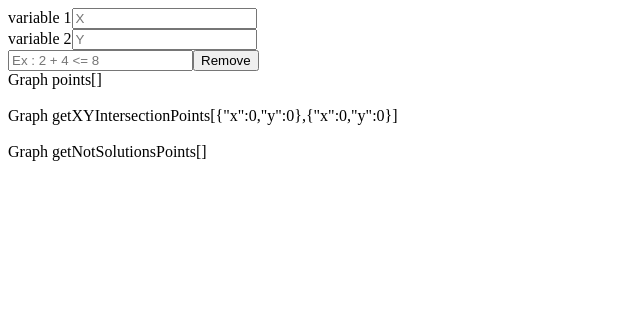
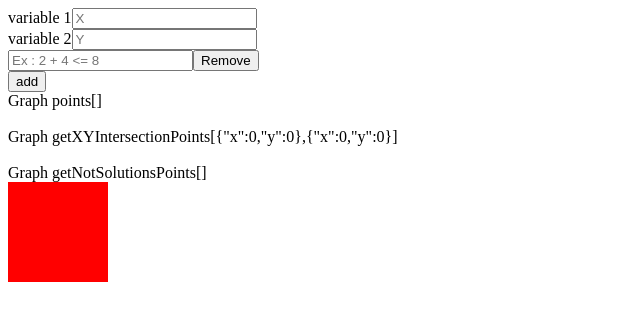
Before and after one commit to Nomentsafiidy/pl_ro, a React (Create React App) app: page / in a window 1280 px wide. Shown: the top 320 px of the page, without its empty margins (0-640 px from the left). Built offline with nearby package versions, Linux system fonts and the light colour scheme.

Commit message:
feat graph axes

```diff
--- /dev/null
+++ b/src/components/graph/graph.component.tsx
@@ -0,0 +1,146 @@
+import { Constraint } from "src/models/constraint";
+import "./graph.css";
+type Max = {
+  posX: number;
+  posY: number;
+  negX: number;
+  negY: number;
+};
+
+type GraphProps = {
+  max: Max;
+  constraints: Constraint[];
+  margin?: number;
+  pointSpace?: number;
+};
+
+function calculateWidth(space: number, margin: number, max: Max) {
+  return margin * 2 + max.posX * space + space * (-1 * max.negX);
+}
+
+function calculateHeigth(space: number, margin: number, max: Max) {
+  return margin * 2 + max.posY * space + space * (-1 * max.negY);
+}
+
+// svg function
+function getAxeXPath(space: number, margin: number, max: Max): string {
+  return `M ${margin} ${margin + max.posY * space} l ${
+    max.posX * space + space * (-1 * max.negX)
+  } 0 `;
+}
+
+function getAxeYPath(space: number, margin: number, max: Max): string {
+  return `M ${margin + space * (-1 * max.negX)} ${margin} l 0 ${
+    max.posY * space + space * (-1 * max.negY)
+  } `;
+}
+
+export function GraphComponent(props: GraphProps) {
+  let margin = props.margin ? props.margin : 50;
+  let pointSpace = props.pointSpace ? props.pointSpace : 50;
+  let width: number = calculateWidth(pointSpace, margin, props.max);
+  let heigth: number = calculateHeigth(pointSpace, margin, props.max);
+  return (
+    <>
+      <svg style={{ width: width, height: heigth }}>
+        <rect style={{ fill: "red", width: width, height: heigth }}></rect>
+        <g>
+          <path
+            className="g_axe"
+            d={getAxeXPath(pointSpace, margin, props.max)}
+          ></path>
+          <path
+            className="g_axe"
+            d={getAxeYPath(pointSpace, margin, props.max)}
+          ></path>
+        </g>
+        {/* <path
+          className="g_axes"
+          d={getAxesPath(svgWidth, svgHeigth, margin)}
+        ></path>
+        <g>
+          <text
+            x={margin - 16}
+            y={svgHeigth - 50 + 16}
+            className="g_axes_point_origin"
+          >
+            0
+          </text>
+        </g>
+        <g className="g_y_point">
+          {numbersArray(props.maxY).map((n) => (
+            <text
+              x={margin - 16}
+              y={svgHeigth - 50 - 50 * n}
+              className="g_axes_point"
+            >
+              {n}
+            </text>
+          ))}
+        </g>
+        <g className="g_y_point">
+          {numbersArray(props.maxX).map((n) => (
+            <text
+              x={margin + 50 * n}
+              y={svgHeigth - 50 + 16}
+              className="g_axes_point"
+            >
+              {n}
+            </text>
+          ))}
+        </g>
+        {props.constraints.map((constraint, id) => (
+          <g>
+            <path
+              key={id}
+              className="g_function"
+              d={getPointPath(
+                svgHeigth,
+                margin,
+                pointSpace,
+                props.maxX,
+                props.maxY,
+                constraint.getPoints()
+              )}
+            ></path>
+            {
+              <path
+                className="g_fill"
+                d={getPointPath(
+                  svgHeigth,
+                  margin,
+                  pointSpace,
+                  props.maxX,
+                  props.maxY,
+                  constraint.getNotSolutionsPoints()
+                )}
+              ></path>
+            }
+          </g>
+        ))} */}
+        {/* {<path
+              className='g_function'
+              d={getPointPath(svgHeigth, margin, pointSpace, [
+                  { x: 0, y: 3 },
+                  { x: 3, y: 0 },
+              ])}
+          ></path>} */}
+
+        {
+          //not solution
+          /* <path
+          className='g_fill'
+          d={getPointPath(svgHeigth, margin, pointSpace, [
+              { x: 0, y: 3 },
+              { x: 3, y: 0 },
+              { x: 5, y: 0 },
+              { x: 5, y: 5 },
+              { x: 0, y: 5 },
+              { x: 0, y: 3 },
+          ])}
+      ></path> */
+        }
+      </svg>
+    </>
+  );
+}
--- /dev/null
+++ b/src/components/graph/graph.css
@@ -0,0 +1,5 @@
+.g_axe {
+  fill: transparent;
+  stroke-width: 1px;
+  stroke: black;
+}
--- a/src/models/constraint.ts
+++ b/src/models/constraint.ts
@@ -9,6 +9,7 @@ import {
 // ax+ by = c
 export class Constraint {
   private id: number;
+  private color: string;
   private static variables: Variables;
   private static funcRegExp: RegExp;
   private funcString: string;
@@ -18,6 +19,7 @@ export class Constraint {
     this.id = id;
     this.funcString = func;
     Constraint.funcRegExp = new RegExp("");
+    this.color = this.generateColor();
   }
 
   public static setVariables = (variables: Variables) => {
@@ -49,6 +51,10 @@ export class Constraint {
       this.setFunctionAffine(Constraint.funcRegExp, this.funcString);
     }
   };
+
+  public getColor(): string {
+    return this.color;
+  }
 
   public isContrainte = (): boolean => {
     if (Constraint.funcRegExp.test(this.funcString)) {
@@ -354,4 +360,9 @@ export class Constraint {
     }
     return result;
   }
+
+  generateColor = (): string => {
+    const randomColor = Math.floor(Math.random() * 16777215).toString(16);
+    return "#" + randomColor;
+  };
 }
--- a/src/pages/pl/pl.page.tsx
+++ b/src/pages/pl/pl.page.tsx
@@ -1,10 +1,11 @@
 import { Component } from "react";
 import { Constraint } from "src/models/constraint";
-
+//models / type imports
+import { Variables, Point } from "src/models/pl.type";
 //components imports
 import { ConstraintComponent } from "src/components/constraint/constraint.component";
 import { VariableComponent } from "src/components/variable/variable.component";
-import { Variables, Point } from "src/models/pl.type";
+import { GraphComponent } from "src/components/graph/graph.component";
 
 type PlPageSate = {
   max: {
@@ -39,6 +40,7 @@ export class PLPage extends Component<any, PlPageSate> {
     this.removeConstraint = this.removeConstraint.bind(this);
     this.constraintChange = this.constraintChange.bind(this);
     this.setConstraintsState = this.setConstraintsState.bind(this);
+    this.addNewConstraint = this.addNewConstraint.bind(this);
   }
 
   //logic fonction
@@ -134,6 +136,12 @@ export class PLPage extends Component<any, PlPageSate> {
     this.setConstraintsState(tmp);
   }
 
+  addNewConstraint = () => {
+    let tmp = this.state.constraints;
+    tmp.push(new Constraint(tmp.length, ""));
+    this.setConstraintsState(tmp);
+  };
+
   render() {
     return (
       <div>
@@ -174,6 +182,9 @@ export class PLPage extends Component<any, PlPageSate> {
               })()}
             />
           ))}
+          <div onClick={this.addNewConstraint}>
+            <button>add</button>
+          </div>
         </div>
         <div>
           {this.constraintsValidations() &&
@@ -203,6 +214,14 @@ export class PLPage extends Component<any, PlPageSate> {
               </div>
             ))}
         </div>
+        <div>
+          {this.constraintsValidations() && (
+            <GraphComponent
+              max={this.state.max}
+              constraints={this.state.constraints}
+            />
+          )}
+        </div>
       </div>
     );
   }
```
